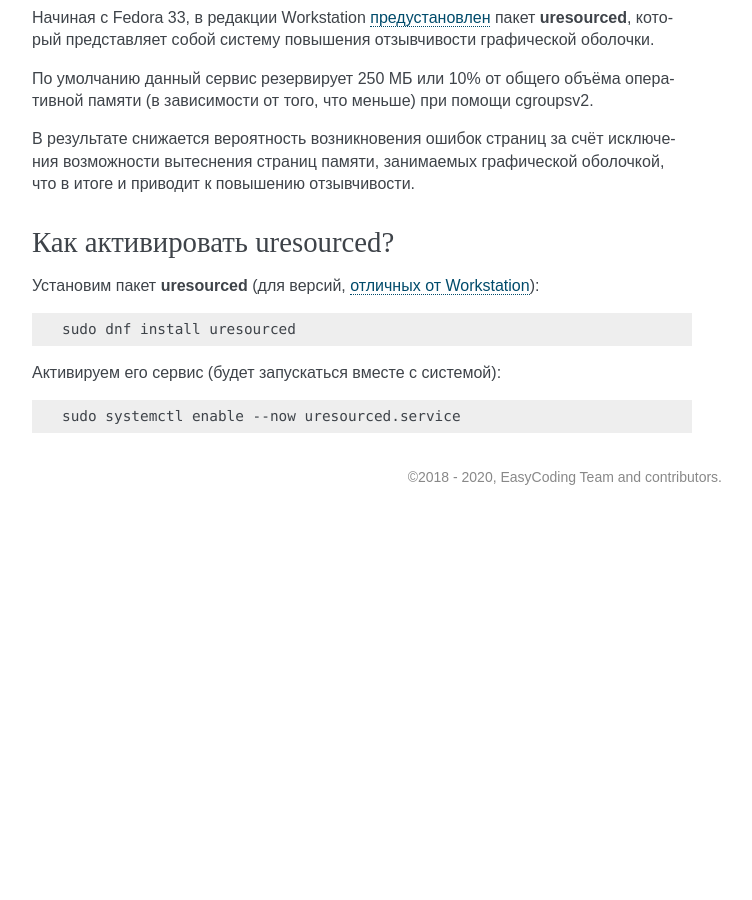
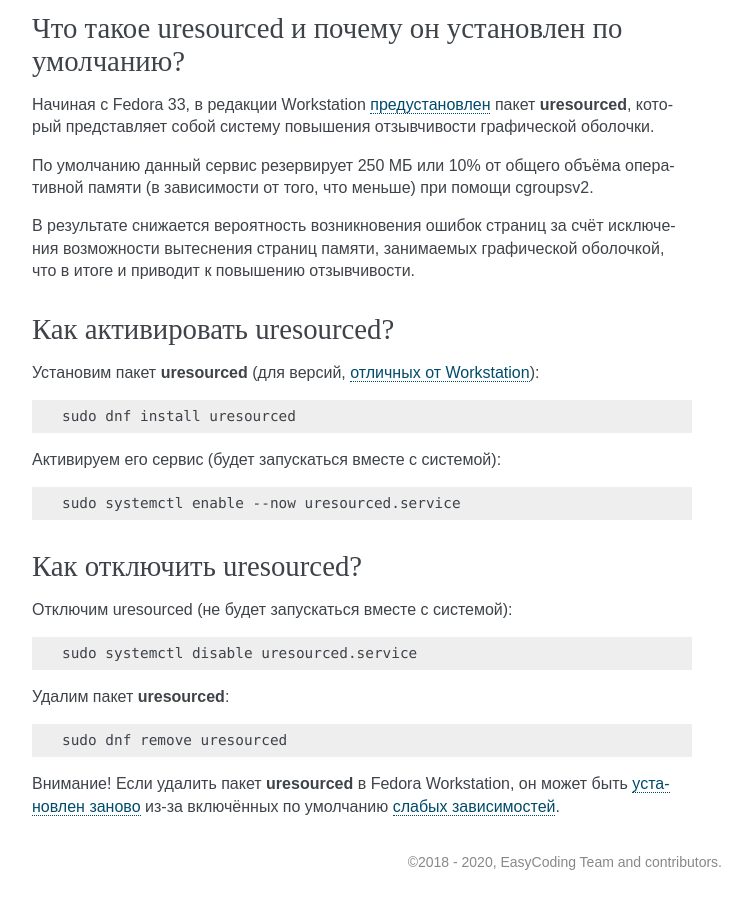
Before and after one commit to RussianFedora/FAQ, a Sphinx documentation site: the page built from source/using-applications.rst, in a window 1280 px wide and 900 px high, scrolled down 22639 px. Shown: the whole window, without its empty margins (388-1140 px from the left). Built offline with Sphinx 7.4.7, drawn with Linux system fonts in a browser that asks for light colours; comment, search, counter and statistics services are not loaded; before the commit the page ends 23154 px from its top, so only the background shows below that; some of the changed text lies outside the part shown.

Commit message:
Added question about removing uresourced.

```diff
--- a/source/using-applications.rst
+++ b/source/using-applications.rst
@@ -1191,6 +1191,12 @@
 
     sudo systemctl disable earlyoom.service
 
+Удалим пакет **earlyoom**:
+
+.. code-block:: text
+
+    sudo dnf remove earlyoom
+
 Внимание! Если удалить пакет **earlyoom** в Fedora Workstation, он может быть :ref:`установлен заново <earlyoom-info>` из-за включённых по умолчанию :ref:`слабых зависимостей <dnf-weakdeps>`.
 
 .. index:: oom, kernel, earlyoom, config
@@ -1254,3 +1260,23 @@
 .. code-block:: text
 
     sudo systemctl enable --now uresourced.service
+
+.. index:: kernel, memory, uresourced, gui, ram, systemd
+.. _uresourced-disable:
+
+Как отключить uresourced?
+============================
+
+Отключим uresourced (не будет запускаться вместе с системой):
+
+.. code-block:: text
+
+    sudo systemctl disable uresourced.service
+
+Удалим пакет **uresourced**:
+
+.. code-block:: text
+
+    sudo dnf remove uresourced
+
+Внимание! Если удалить пакет **uresourced** в Fedora Workstation, он может быть :ref:`установлен заново <earlyoom-info>` из-за включённых по умолчанию :ref:`слабых зависимостей <dnf-weakdeps>`.
```
